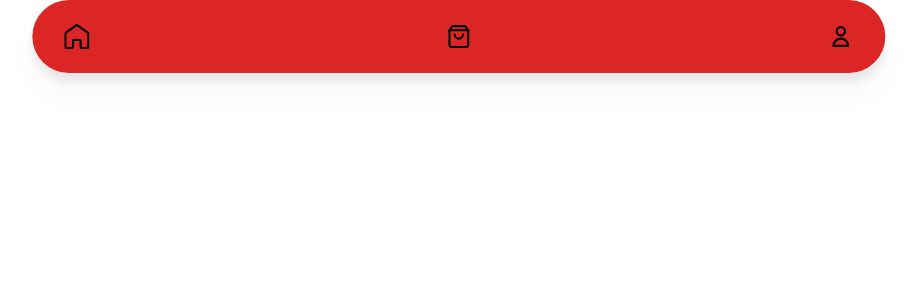
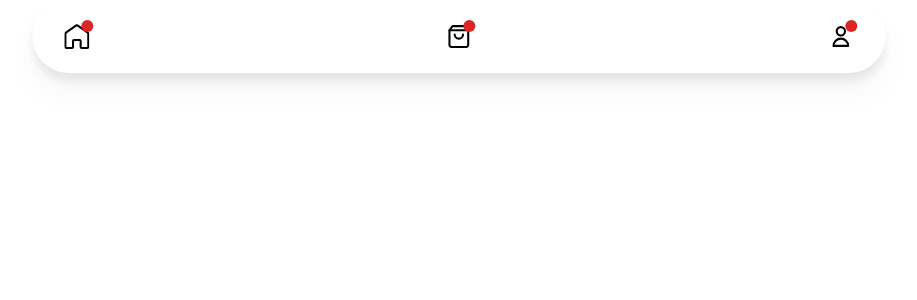
Before and after one commit to sgitwhyd/tailwind-shopcut, a Next.js app: page /components/Navigation in a window 1280 px wide. Shown: the top 300 px of the page, without its empty margins (181-1098 px from the left). Built offline with nearby package versions, Linux system fonts and the light colour scheme.

Commit message:
add dot to navigation bar

```diff
--- a/pages/components/Navigation.js
+++ b/pages/components/Navigation.js
@@ -8,11 +8,20 @@ import { HiOutlineUser } from "react-icons/hi";
 const Navigation = () => {
   return (
     <>
-      <div className="sticky bottom-4 z-40 ml-[50%] w-4/6 -translate-x-1/2 rounded-full bg-red-600 py-6  drop-shadow-xl">
+      <div className="sticky bottom-4 z-40 ml-[50%] w-4/6 -translate-x-1/2 rounded-full bg-white py-6  drop-shadow-xl">
         <div className="flex justify-between px-8">
-          <GrHomeRounded size={25} />
-          <FiShoppingBag size={25} />
-          <HiOutlineUser size={25} />
+          <div className="relative">
+            <div className="absolute -right-1 -top-1 h-3 w-3 rounded-full bg-red-600"></div>
+            <GrHomeRounded size={25} />
+          </div>
+          <div className="relative">
+            <div className="absolute -right-1 -top-1 h-3 w-3 rounded-full bg-red-600"></div>
+            <FiShoppingBag size={25} />
+          </div>
+          <div className="relative">
+            <div className="absolute -right-1 -top-1 h-3 w-3 rounded-full bg-red-600"></div>
+            <HiOutlineUser size={25} />
+          </div>
         </div>
       </div>
     </>
```
